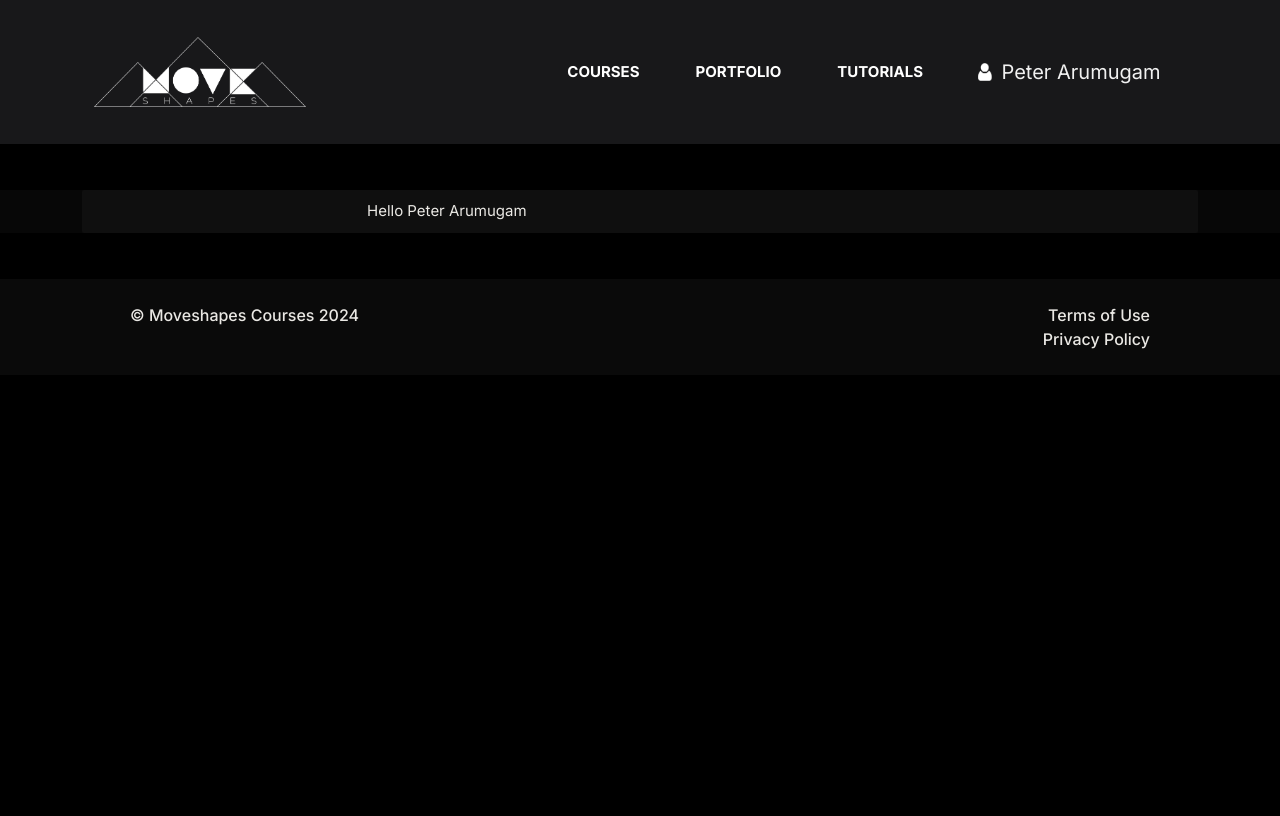
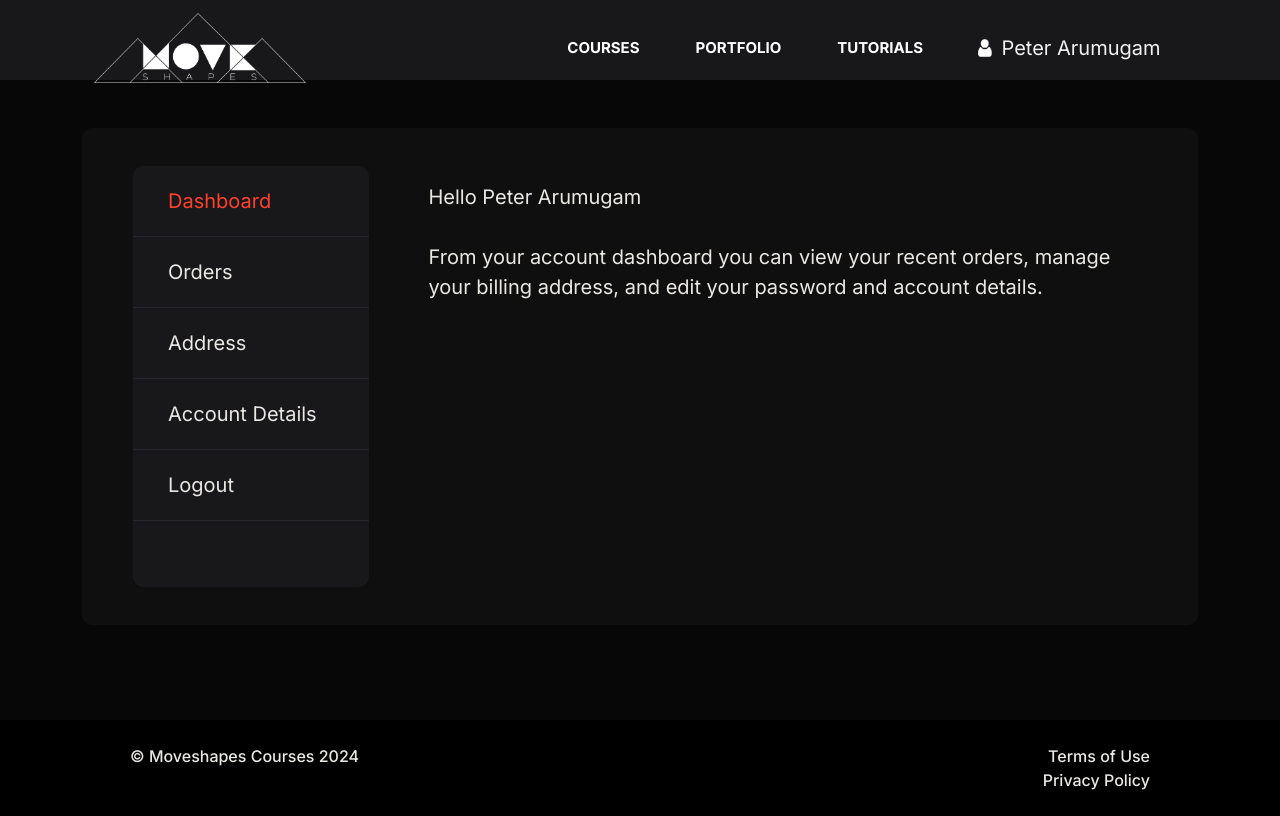
Before and after one commit to vijaymjay/vijaymjay.github.io, a plain HTML site: page dashboard.html in a window 1280 px wide. Drawn offline with nearby package versions, Linux system fonts and the light colour scheme.

Commit message:
Fixed issue

```diff
--- a/Assets/css/style.css
+++ b/Assets/css/style.css
@@ -244,7 +244,7 @@ h6 {
 
 .bannercolor div{margin-bottom: 16px; font-size: 24px; line-height: 1.1;}
 
-.btn-large { margin-top: 64px;  background-image: linear-gradient(to right, #c20036 , #fc4836); border-radius: 37px; width: 300px; height: 68px; font-size: 28px;  display: inline-block; transition: background-color .4s cubic-bezier(.23, 1, .32, 1); }
+.btn-large { margin-top: 64px;  background-image: linear-gradient(to right, #c20036 , #fc4836); border-radius: 37px; width: 260px; height: 61px; font-size: 24px;  display: inline-block; transition: background-color .4s cubic-bezier(.23, 1, .32, 1); }
 
 .profiledescription {
     font-size: 16px; font-weight: 500; line-height: 1.6;
@@ -352,7 +352,7 @@ video {
 
  /************ Course Detail ******************/
 
-.btn-enroll-large { margin-top: 80px;  background-image: linear-gradient(to right, #c20036 , #fc4836); border-radius: 37px; padding: 11px 47px; font-size: 28px;  display: inline-block; transition: background-color .4s cubic-bezier(.23, 1, .32, 1); }
+.btn-enroll-large { margin-top: 80px;  background-image: linear-gradient(to right, #c20036 , #fc4836); border-radius: 37px; padding: 11px 47px; font-size: 25px;  display: inline-block; transition: background-color .4s cubic-bezier(.23, 1, .32, 1); }
 
 
 .bannerenrollcolor { background-color: #0A0A0A!important; padding:148px 50px ; }
@@ -1096,13 +1096,43 @@ body::-webkit-scrollbar-thumb {
 
 .learningdashboardsection {
   background-color: #070707;
+  height: 80%;
 }
 
 .dashboardInnerBox {
   border-radius: 2px;
-    background-color: #0F0F0F;
-    padding: 10px 0px;
-    margin: 46px 0px;
+  background-color: #0F0F0F;
+  padding: 38px 51px;
+  border-radius: 10px
+}
+
+.footerinnersection {
+  height: 10%;
+}
+
+.headerinnersection {
+  background-color: #18181A;
+  height: 10%;
+}
+
+.leftsideinnerbox {
+  background-color: #18181A;
+  border-radius: 10px;
+}
+
+.innerline {
+  text-align: left;
+  padding: 20px 0px 20px 35px;
+  font-size: 20px;
+  border-bottom: 1px solid #25252a;
+}
+
+.innerlineend {
+  padding: 33px 0px;
+}
+
+.inneractive {
+  color: #ff412d;
 }
 
 /*************** End dashboard **********************/
--- a/dashboard.html
+++ b/dashboard.html
@@ -20,11 +20,11 @@
 <body>
 
 
-  <div class="container-fluid headersection">
+  <div class="container-fluid headerinnersection">
 
     <div class="container">
     <nav class="navbar navbar-expand-lg navbar-dark">
-      <div class="container-fluid my-4">
+      <div class="container-fluid">
         <a class="navbar-brand" href="index.html">
           <img class="logo" src="Assets/images/moveshape.png" alt="logo">
         </a>
@@ -74,17 +74,38 @@
 
 
   <div class="container-fluid learningdashboardsection">
-    <div class="container">
+    <div class="container py-5">
 
     <section class="dashboardInnerBox">
 
 
         <div class="row">
             <div class="col-3">
+                <div class="leftsideinnerbox">
+                  <div class="innerline inneractive">
+                    Dashboard
+                  </div>
+                  <div class="innerline">
+                   Orders
+                  </div>
+                  <div class="innerline">
+                    Address
+                  </div>
+                  <div class="innerline">
+                    Account Details
+                  </div>
+                  <div class="innerline">
+                    Logout
+                  </div>
+                  <div class="innerlineend">
 
+                  </div>
+                </div>
             </div>
-            <div class="col-9">
-                Hello Peter Arumugam
+            <div class="col-9 font20 px-5 pt-3">
+
+                Hello Peter Arumugam<br><br>
+                From your account dashboard you can view your recent orders, manage your billing address, and edit your password and account details.
             </div>
         </div>
 
@@ -98,7 +119,7 @@
   </div>
 
 
-  <div class="container-fluid footersection">
+  <div class="container-fluid footerinnersection">
 
     <div class="container">
 
```
